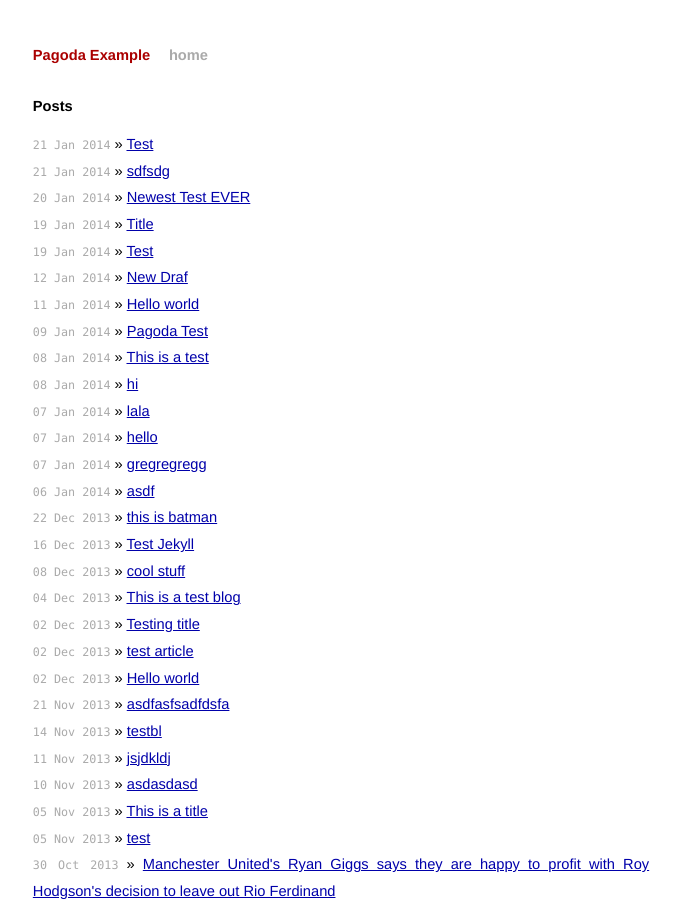
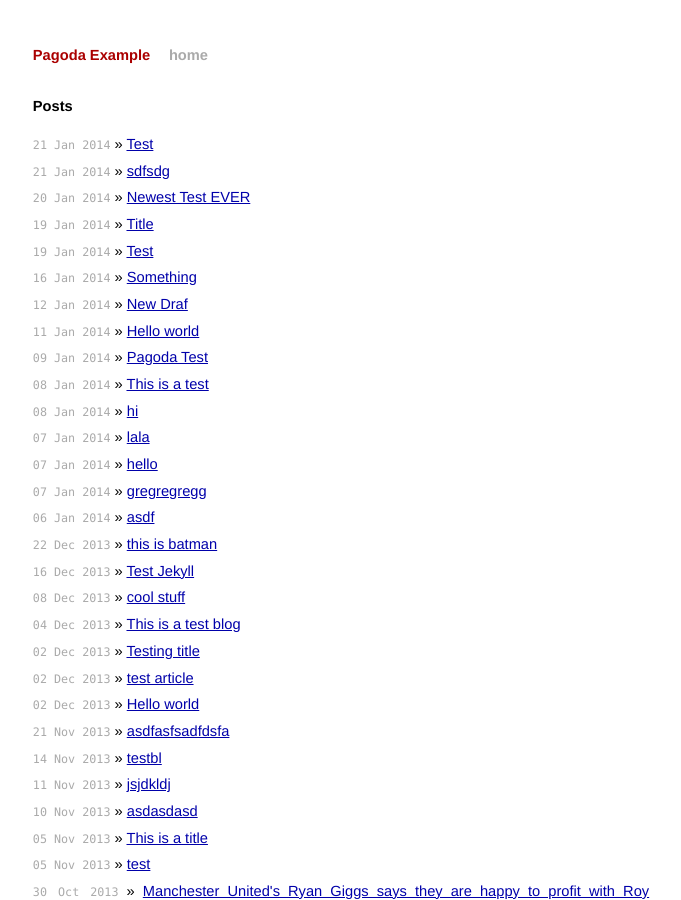
Before and after one commit to alagu/pagoda-demo-blog, a Jekyll site: the page built from index.html, in a window 1280 px wide and 900 px high. Shown: the whole window, without its empty margins (299-980 px from the left). Built offline with Jekyll 4.4.1, drawn with Linux system fonts in a browser that asks for light colours; Markdown is read by kramdown in place of the engine named in the settings.

Commit message:
Changed 2014-01-16-something.md

```diff
--- a/_posts/2014-01-16-something.md
+++ b/_posts/2014-01-16-something.md
@@ -1,7 +1,7 @@
 ---
 title: Something
 layout: post
-published: false
+published: true
 image: http://placehold.it/333/333
 ---
-sSomething else and then something else.
+Something else and then something else.
```
